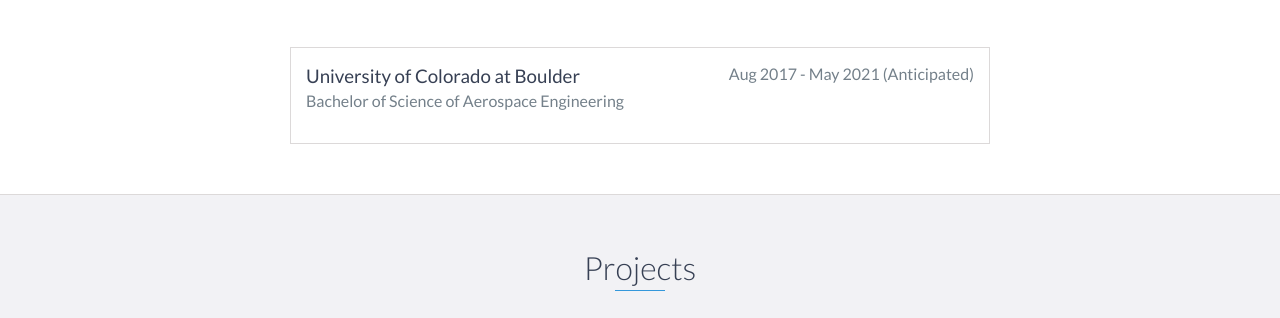
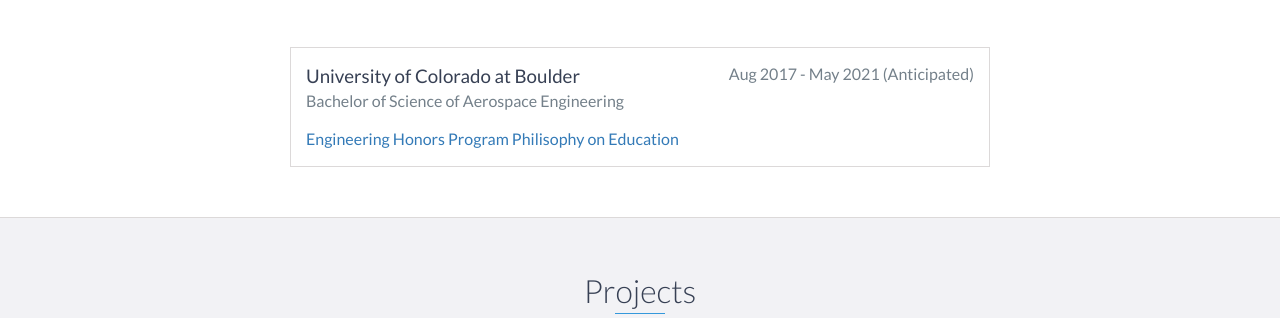
Before and after one commit to MatthewZola/matthewzola.github.io, a website: page index.html in a window 1280 px wide. Shown: the part 1141-1459 px from the top of the page. Drawn offline with nearby package versions, Linux system fonts and the light colour scheme.

Commit message:
EHP Philosophy of Education

```diff
--- a/index.html
+++ b/index.html
@@ -125,6 +125,7 @@
 			<h3>University of Colorado at Boulder</h3>
             <span class="education-date">Aug 2017 - May 2021 (Anticipated)</span>
             <h4>Bachelor of Science of Aerospace Engineering</h4>
+            <a href="documents/Philosophy_on_Education.pdf">Engineering Honors Program Philisophy on Education</a>
         </div>
         <!-- End .education-block -->
 
```
Also changed, not shown: 1 other file.
